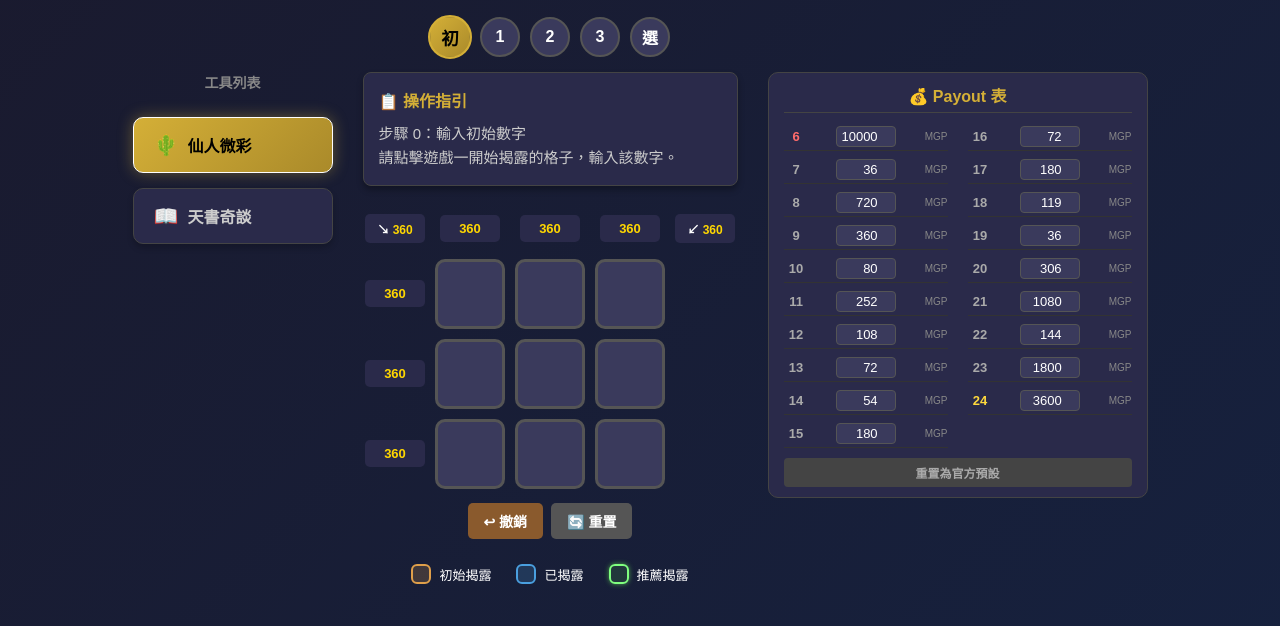
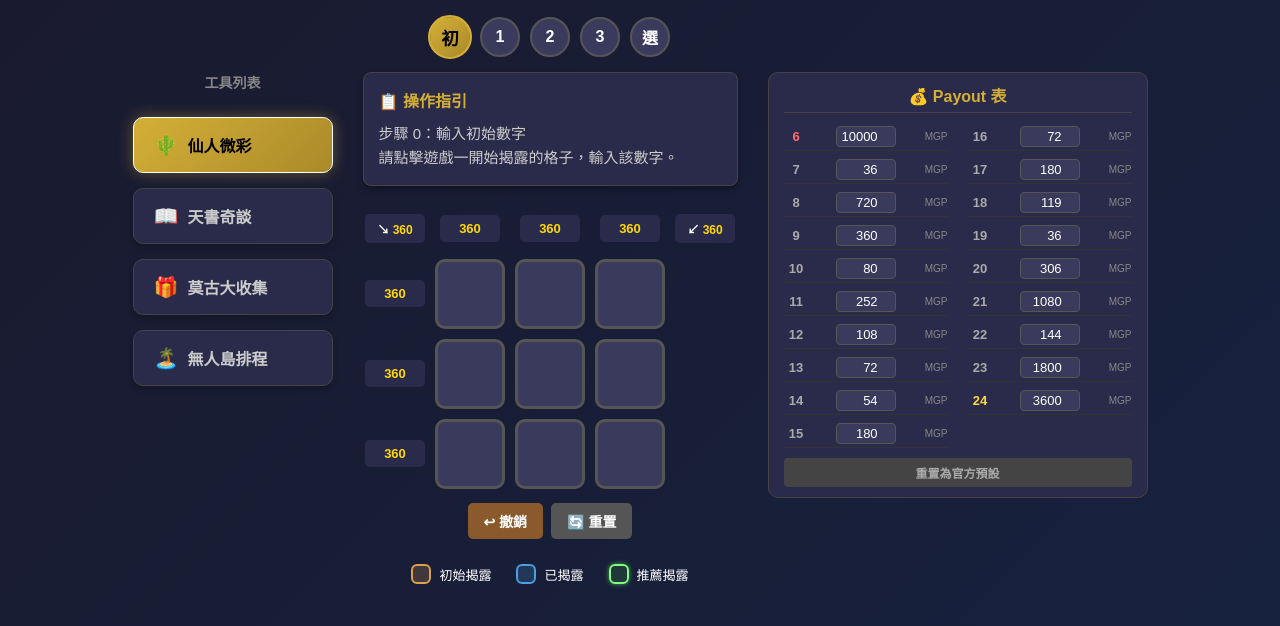
Before and after one commit to ben1013liao-hue/FF14-Cactpot-Solver, a plain HTML site: page index.html in a window 1280 px wide. Shown: the part 130-756 px from the top of the page. Drawn offline with Linux system fonts and the light colour scheme.

Commit message:
Cactpot-Solver v3.5
add Island-Sanctuary
add mog-calculator

```diff
--- a/index.html
+++ b/index.html
@@ -533,7 +533,7 @@
 
     <div class="main-container">
 
-        <div class="nav-sidebar">
+<div class="nav-sidebar">
             <h3 style="text-align:center; color:#888; margin:0 0 10px 0; font-size:14px;">工具列表</h3>
 
             <a href="#" class="nav-item active">
@@ -546,7 +546,16 @@
                 <span>天書奇談</span>
             </a>
 
-            </div>
+            <a href="https://ben1013liao-hue.github.io/ff14-mog-calculator/" target="_blank" class="nav-item">
+                <span class="nav-icon">🎁</span>
+                <span>莫古大收集</span>
+            </a>
+
+            <a href="https://ben1013liao-hue.github.io/Island-Sanctuary/" target="_blank" class="nav-item">
+                <span class="nav-icon">🏝️</span>
+                <span>無人島排程</span>
+            </a>
+        </div>
         <div class="game-area">
             <div class="step-indicator">
                 <div class="step" id="step0">初</div>
```
